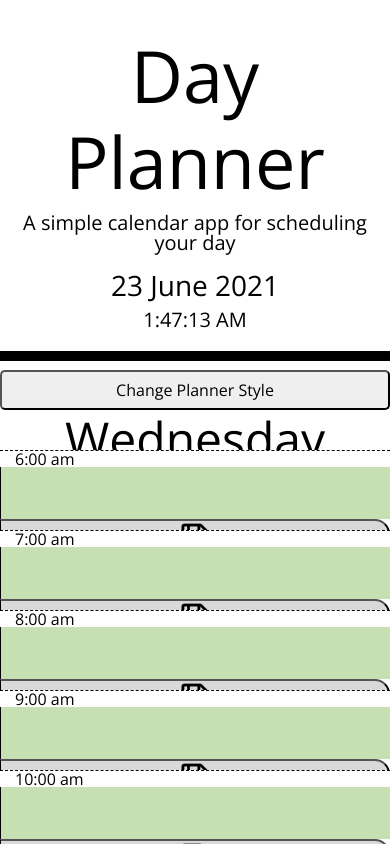
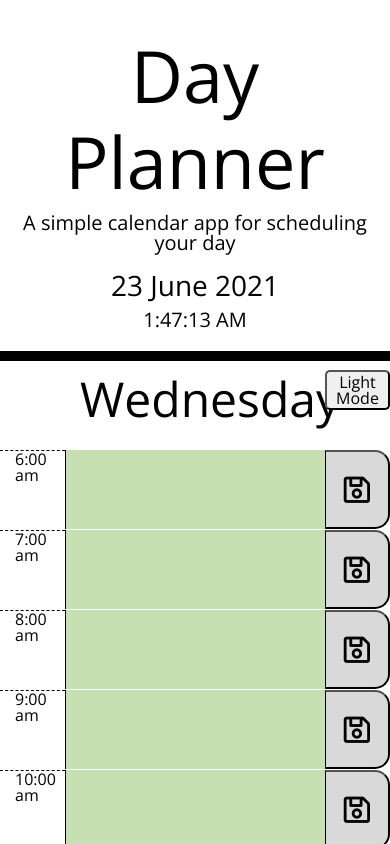
Before and after one commit to spencercreer/day_planner, a plain HTML site: page index.html in a window 390 px wide. Shown: the top 844 px of the page. Drawn offline with nearby package versions, Linux system fonts and the light colour scheme.

Commit message:
styled for mobile

```diff
--- a/assets/script/script.js
+++ b/assets/script/script.js
@@ -1,8 +1,9 @@
 $(document).ready(function() {
-// Month and weekday array
-var months = ["January", "February", "March", "April", "May", "June", "July", "August", "September", "October", "November", "December"];
-var weekdays = ["Sunday", "Monday", "Tuesday", "Wednesday", "Thursday", "Friday", "Saturday"];
-var time = ["6:00 am", "7:00 am", "8:00 am", "9:00 am", "10:00 am", "11:00 am", "12:00 pm", "1:00 pm", "2:00 pm", "3:00 pm", "4:00 pm", "5:00 pm", "6:00 pm"]
+    // Month and weekday array
+    var months = ["January", "February", "March", "April", "May", "June", "July", "August", "September", "October", "November", "December"];
+    var weekdays = ["Sunday", "Monday", "Tuesday", "Wednesday", "Thursday", "Friday", "Saturday"];
+    var time = ["6:00 am", "7:00 am", "8:00 am", "9:00 am", "10:00 am", "11:00 am", "12:00 pm", "1:00 pm", "2:00 pm", "3:00 pm", "4:00 pm", "5:00 pm", "6:00 pm"]
+    var buttonText = $(".swapStyle")
 
 function init(){
     // Get date using JavaScript date methods
@@ -16,9 +17,9 @@ function init(){
     for (let i = 0; i < time.length; i++) {
         const timeblock = `
         <div class="row">
-            <div class="col-sm-2 hour">${time[i]}</div>
-            <textarea class="col-sm-8" id="${6+i}" rows="2"></textarea>
-            <button class="col-sm-2 saveBtn far fa-save"></button>
+            <div class="col-2 hour">${time[i]}</div>
+            <textarea class="col-8" id="${6+i}" rows="2"></textarea>
+            <button class="col-2 saveBtn far fa-save"></button>
         </div>
         `;
         $("#time-blocks").append(timeblock);
@@ -30,6 +31,11 @@ function init(){
         localStorage.setItem("Style","assets/style/style.css")
     }
     var storedStyle = localStorage.getItem("Style");
+    if(storedStyle === "assets/style/style.css"){
+        buttonText.text("Light Mode")
+    } else{
+        buttonText.text("Dark Mode")
+    }
 
     $("#pagestyle").attr("href",storedStyle);
 
@@ -97,9 +103,11 @@ $(".swapStyle").on("click",function(){
     let style = $("#pagestyle").attr("href")
     if(style === "assets/style/style.css"){
         $("#pagestyle").attr("href","assets/style/dark_style.css");
+        buttonText.text("Dark Mode")
         localStorage.setItem("Style", "assets/style/dark_style.css");
     } else{
         $("#pagestyle").attr("href","assets/style/style.css");
+        buttonText.text("Light Mode")
         localStorage.setItem("Style", "assets/style/style.css");
     }
 })
--- a/assets/style/style.css
+++ b/assets/style/style.css
@@ -72,6 +72,7 @@ textarea{
 .swapStyle{
   height: 40px;
   border-radius: 5px;
+  color: black;
 }
 
 .saveBtn {
--- a/index.html
+++ b/index.html
@@ -33,10 +33,10 @@
     </header>
     <div class="container" id="time-blocks">
       <div class="row">
-        <button class="swapStyle col-sm-3">Change Planner Style</button>
-        <h2 id="weekDay" class="lead col-sm-6 text-center mb-0 pb-1"></h2>
+        <h2 id="weekDay" class="lead col-8 offset-2 text-center mb-0 pb-1"></h2>
+        <button class="swapStyle col-2 px-0"></button>
       </div>
-      <!-- Timeblocks go here -->
+      <!-- Timeblocks -->
     </div>
     <footer class="footer mt-auto">
       <div class="container py-3">
```
